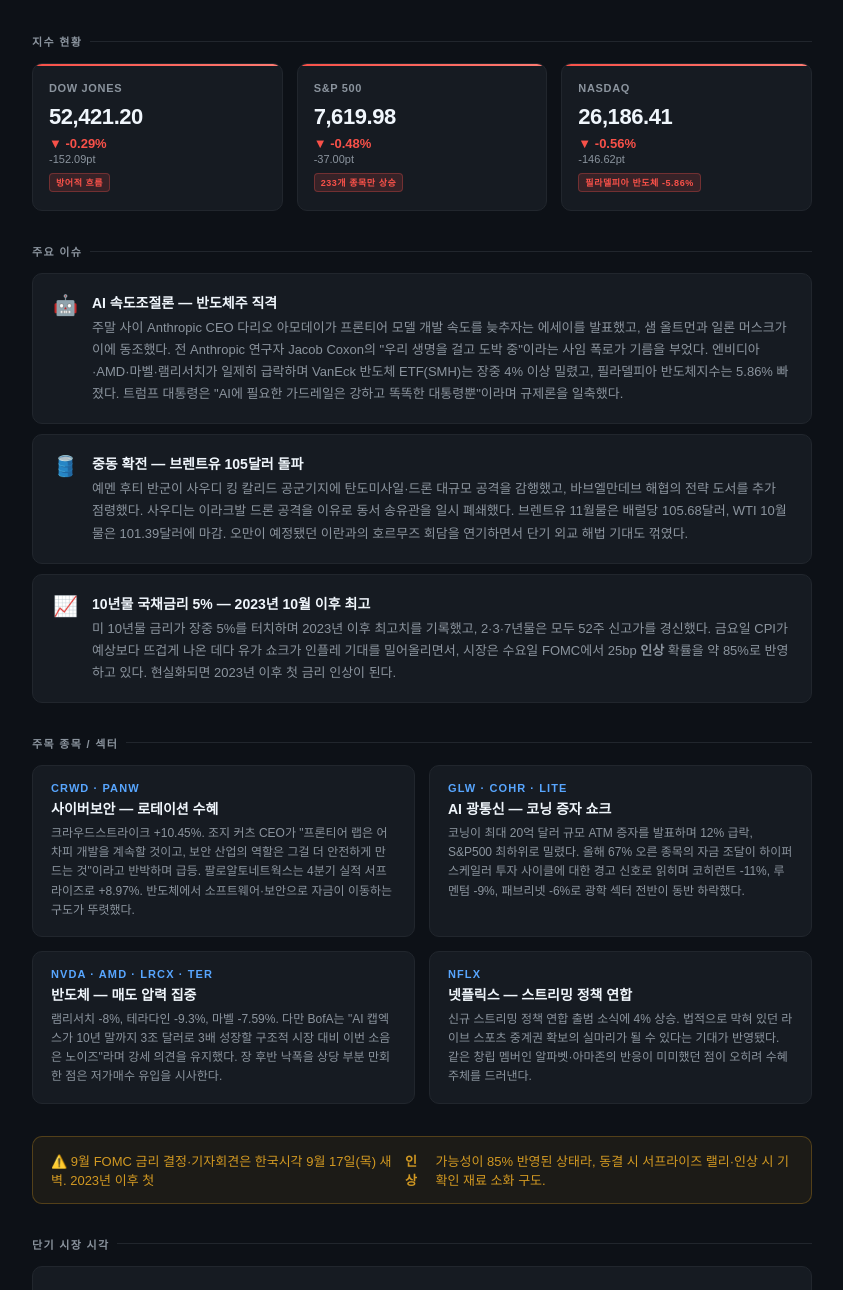
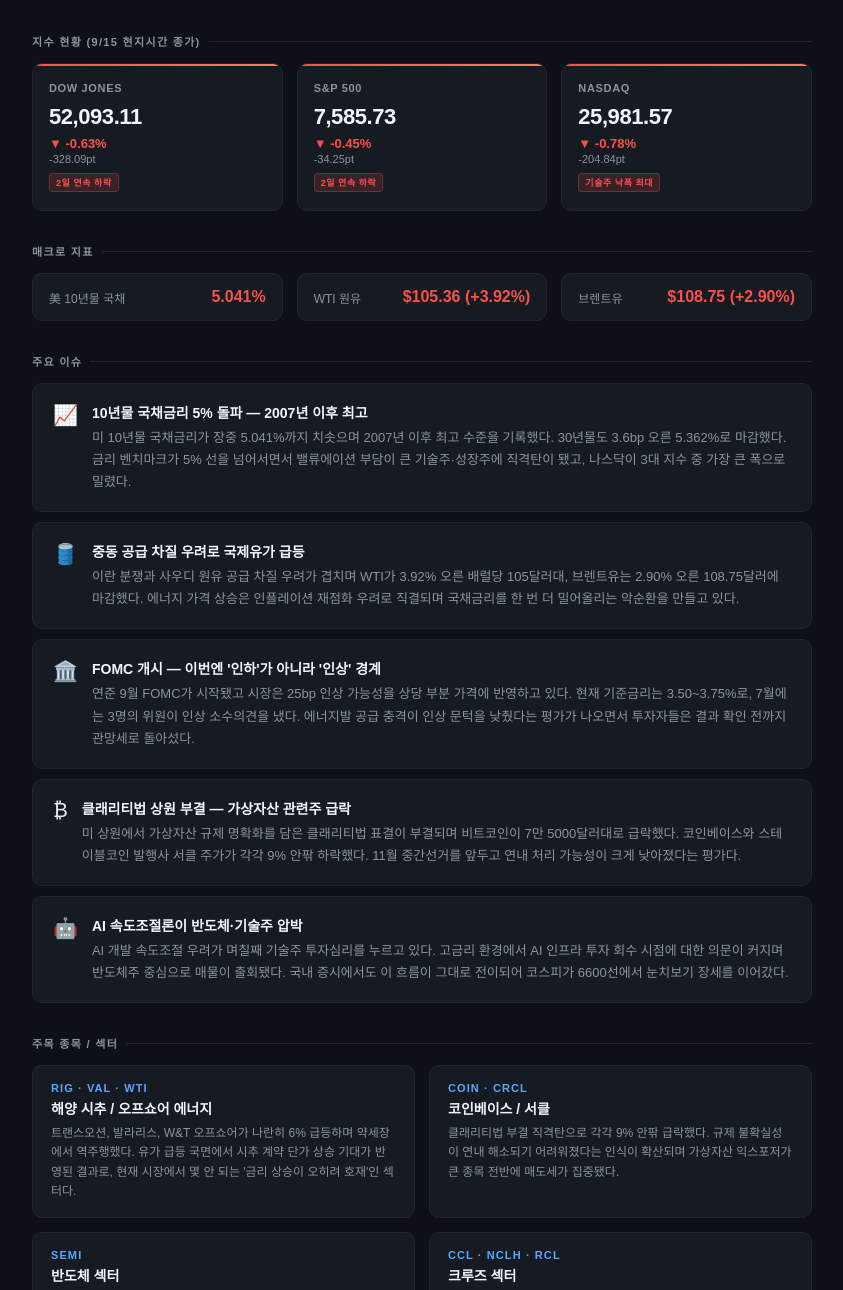
Before and after one commit to ksjin09/market-briefing, a plain HTML site: page index.html in a window 1280 px wide. Shown: the part 138-1428 px from the top of the page, without its empty margins (218-1061 px from the left). Drawn offline with Linux system fonts and the light colour scheme.

Commit message:
briefing 20260916

```diff
--- a/index.html
+++ b/index.html
@@ -3,7 +3,7 @@
 <head>
   <meta charset="UTF-8" />
   <meta name="viewport" content="width=device-width, initial-scale=1.0"/>
-  <title>미국증시 브리핑 | 2026.09.15</title>
+  <title>미국증시 브리핑 | 2026.09.16</title>
   <style>
     * { margin: 0; padding: 0; box-sizing: border-box; }
     body {
@@ -49,14 +49,13 @@
     }
     .badge.record { background: rgba(63, 185, 80, 0.15); color: #3fb950; border-color: rgba(63, 185, 80, 0.3); }
     .badge.neg { background: rgba(248, 81, 73, 0.15); color: #f85149; border-color: rgba(248, 81, 73, 0.3); }
-    .weekly-grid { display: grid; grid-template-columns: repeat(3, 1fr); gap: 14px; margin-bottom: 32px; }
-    .weekly-card {
+    .macro-grid { display: grid; grid-template-columns: repeat(3, 1fr); gap: 14px; margin-bottom: 32px; }
+    .macro-card {
       background: #161b22; border: 1px solid #21262d; border-radius: 10px;
       padding: 14px 16px; display: flex; justify-content: space-between; align-items: center;
     }
-    .weekly-label { font-size: 12px; color: #8b949e; }
-    .weekly-val { font-size: 16px; font-weight: 700; color: #3fb950; }
-    .weekly-val.down { color: #f85149; }
+    .macro-label { font-size: 12px; color: #8b949e; }
+    .macro-val { font-size: 16px; font-weight: 700; color: #f85149; }
     .issue-list { margin-bottom: 32px; }
     .issue-item {
       background: #161b22; border: 1px solid #21262d; border-radius: 10px;
@@ -73,112 +72,156 @@
     .notice {
       background: rgba(210, 153, 34, 0.08); border: 1px solid rgba(210, 153, 34, 0.3);
       border-radius: 10px; padding: 14px 18px; display: flex; align-items: center;
-      gap: 12px; margin-bottom: 32px; font-size: 13px; color: #d29922;
+      gap: 12px; margin-bottom: 32px; font-size: 13px; color: #d29922; line-height: 1.6;
     }
     .outlook { background: #161b22; border: 1px solid #21262d; border-radius: 10px; padding: 20px; margin-bottom: 32px; }
     .outlook p { font-size: 13px; color: #8b949e; line-height: 1.85; }
     .outlook strong { color: #e6edf3; }
     .footer { text-align: center; font-size: 11px; color: #484f58; padding-top: 20px; border-top: 1px solid #21262d; }
+    @media (max-width: 640px) {
+      .index-grid, .macro-grid, .stock-grid { grid-template-columns: 1fr; }
+    }
   </style>
 </head>
 <body>
 <div class="container">
 
   <div class="header">
-    <div class="date">📊 US Market Briefing · 2026.09.15 (화) 기준 · 9/14(월) 뉴욕 마감</div>
+    <div class="date">📊 US Market Briefing · 2026.09.16 (수) 기준</div>
     <h1>미국증시 일일 브리핑</h1>
-    <div class="subtitle">AI 속도조절론 + 유가 급등 + 10년물 5% 돌파 — 3대 지수 동반 하락, 내일 FOMC가 분수령</div>
+    <div class="subtitle">10년물 국채금리 5% 돌파 + 국제유가 급등 겹악재에 3대 지수 이틀 연속 하락, 오늘 밤 FOMC가 분수령</div>
   </div>
 
-  <div class="section-title">지수 현황</div>
+  <div class="section-title">지수 현황 (9/15 현지시간 종가)</div>
   <div class="index-grid">
     <div class="index-card down">
       <div class="index-name">DOW JONES</div>
-      <div class="index-value">52,421.20</div>
-      <div class="index-change down">▼ -0.29%</div>
-      <div class="index-pts">-152.09pt</div>
-      <div class="badge neg">방어적 흐름</div>
+      <div class="index-value">52,093.11</div>
+      <div class="index-change down">▼ -0.63%</div>
+      <div class="index-pts">-328.09pt</div>
+      <div class="badge neg">2일 연속 하락</div>
     </div>
     <div class="index-card down">
       <div class="index-name">S&amp;P 500</div>
-      <div class="index-value">7,619.98</div>
-      <div class="index-change down">▼ -0.48%</div>
-      <div class="index-pts">-37.00pt</div>
-      <div class="badge neg">233개 종목만 상승</div>
+      <div class="index-value">7,585.73</div>
+      <div class="index-change down">▼ -0.45%</div>
+      <div class="index-pts">-34.25pt</div>
+      <div class="badge neg">2일 연속 하락</div>
     </div>
     <div class="index-card down">
       <div class="index-name">NASDAQ</div>
-      <div class="index-value">26,186.41</div>
-      <div class="index-change down">▼ -0.56%</div>
-      <div class="index-pts">-146.62pt</div>
-      <div class="badge neg">필라델피아 반도체 -5.86%</div>
+      <div class="index-value">25,981.57</div>
+      <div class="index-change down">▼ -0.78%</div>
+      <div class="index-pts">-204.84pt</div>
+      <div class="badge neg">기술주 낙폭 최대</div>
+    </div>
+  </div>
+
+  <div class="section-title">매크로 지표</div>
+  <div class="macro-grid">
+    <div class="macro-card">
+      <span class="macro-label">美 10년물 국채</span>
+      <span class="macro-val">5.041%</span>
+    </div>
+    <div class="macro-card">
+      <span class="macro-label">WTI 원유</span>
+      <span class="macro-val">$105.36 (+3.92%)</span>
+    </div>
+    <div class="macro-card">
+      <span class="macro-label">브렌트유</span>
+      <span class="macro-val">$108.75 (+2.90%)</span>
     </div>
   </div>
 
   <div class="section-title">주요 이슈</div>
   <div class="issue-list">
+
+    <div class="issue-item">
+      <div class="issue-icon">📈</div>
+      <div>
+        <div class="issue-title">10년물 국채금리 5% 돌파 — 2007년 이후 최고</div>
+        <div class="issue-body">미 10년물 국채금리가 장중 5.041%까지 치솟으며 2007년 이후 최고 수준을 기록했다. 30년물도 3.6bp 오른 5.362%로 마감했다. 금리 벤치마크가 5% 선을 넘어서면서 밸류에이션 부담이 큰 기술주·성장주에 직격탄이 됐고, 나스닥이 3대 지수 중 가장 큰 폭으로 밀렸다.</div>
+      </div>
+    </div>
+
+    <div class="issue-item">
+      <div class="issue-icon">🛢️</div>
+      <div>
+        <div class="issue-title">중동 공급 차질 우려로 국제유가 급등</div>
+        <div class="issue-body">이란 분쟁과 사우디 원유 공급 차질 우려가 겹치며 WTI가 3.92% 오른 배럴당 105달러대, 브렌트유는 2.90% 오른 108.75달러에 마감했다. 에너지 가격 상승은 인플레이션 재점화 우려로 직결되며 국채금리를 한 번 더 밀어올리는 악순환을 만들고 있다.</div>
+      </div>
+    </div>
+
+    <div class="issue-item">
+      <div class="issue-icon">🏛️</div>
+      <div>
+        <div class="issue-title">FOMC 개시 — 이번엔 '인하'가 아니라 '인상' 경계</div>
+        <div class="issue-body">연준 9월 FOMC가 시작됐고 시장은 25bp 인상 가능성을 상당 부분 가격에 반영하고 있다. 현재 기준금리는 3.50~3.75%로, 7월에는 3명의 위원이 인상 소수의견을 냈다. 에너지발 공급 충격이 인상 문턱을 낮췄다는 평가가 나오면서 투자자들은 결과 확인 전까지 관망세로 돌아섰다.</div>
+      </div>
+    </div>
+
+    <div class="issue-item">
+      <div class="issue-icon">₿</div>
+      <div>
+        <div class="issue-title">클래리티법 상원 부결 — 가상자산 관련주 급락</div>
+        <div class="issue-body">미 상원에서 가상자산 규제 명확화를 담은 클래리티법 표결이 부결되며 비트코인이 7만 5000달러대로 급락했다. 코인베이스와 스테이블코인 발행사 서클 주가가 각각 9% 안팎 하락했다. 11월 중간선거를 앞두고 연내 처리 가능성이 크게 낮아졌다는 평가다.</div>
+      </div>
+    </div>
+
     <div class="issue-item">
       <div class="issue-icon">🤖</div>
       <div>
-        <div class="issue-title">AI 속도조절론 — 반도체주 직격</div>
-        <div class="issue-body">주말 사이 Anthropic CEO 다리오 아모데이가 프론티어 모델 개발 속도를 늦추자는 에세이를 발표했고, 샘 올트먼과 일론 머스크가 이에 동조했다. 전 Anthropic 연구자 Jacob Coxon의 "우리 생명을 걸고 도박 중"이라는 사임 폭로가 기름을 부었다. 엔비디아·AMD·마벨·램리서치가 일제히 급락하며 VanEck 반도체 ETF(SMH)는 장중 4% 이상 밀렸고, 필라델피아 반도체지수는 5.86% 빠졌다. 트럼프 대통령은 "AI에 필요한 가드레일은 강하고 똑똑한 대통령뿐"이라며 규제론을 일축했다.</div>
+        <div class="issue-title">AI 속도조절론이 반도체·기술주 압박</div>
+        <div class="issue-body">AI 개발 속도조절 우려가 며칠째 기술주 투자심리를 누르고 있다. 고금리 환경에서 AI 인프라 투자 회수 시점에 대한 의문이 커지며 반도체주 중심으로 매물이 출회됐다. 국내 증시에서도 이 흐름이 그대로 전이되어 코스피가 6600선에서 눈치보기 장세를 이어갔다.</div>
       </div>
     </div>
-    <div class="issue-item">
-      <div class="issue-icon">🛢️</div>
-      <div>
-        <div class="issue-title">중동 확전 — 브렌트유 105달러 돌파</div>
-        <div class="issue-body">예멘 후티 반군이 사우디 킹 칼리드 공군기지에 탄도미사일·드론 대규모 공격을 감행했고, 바브엘만데브 해협의 전략 도서를 추가 점령했다. 사우디는 이라크발 드론 공격을 이유로 동서 송유관을 일시 폐쇄했다. 브렌트유 11월물은 배럴당 105.68달러, WTI 10월물은 101.39달러에 마감. 오만이 예정됐던 이란과의 호르무즈 회담을 연기하면서 단기 외교 해법 기대도 꺾였다.</div>
-      </div>
-    </div>
-    <div class="issue-item">
-      <div class="issue-icon">📈</div>
-      <div>
-        <div class="issue-title">10년물 국채금리 5% — 2023년 10월 이후 최고</div>
-        <div class="issue-body">미 10년물 금리가 장중 5%를 터치하며 2023년 이후 최고치를 기록했고, 2·3·7년물은 모두 52주 신고가를 경신했다. 금요일 CPI가 예상보다 뜨겁게 나온 데다 유가 쇼크가 인플레 기대를 밀어올리면서, 시장은 수요일 FOMC에서 25bp <strong>인상</strong> 확률을 약 85%로 반영하고 있다. 현실화되면 2023년 이후 첫 금리 인상이 된다.</div>
-      </div>
-    </div>
+
   </div>
 
   <div class="section-title">주목 종목 / 섹터</div>
   <div class="stock-grid">
+
     <div class="stock-card">
-      <div class="stock-ticker">CRWD · PANW</div>
-      <div class="stock-name">사이버보안 — 로테이션 수혜</div>
-      <div class="stock-desc">크라우드스트라이크 +10.45%. 조지 커츠 CEO가 "프론티어 랩은 어차피 개발을 계속할 것이고, 보안 산업의 역할은 그걸 더 안전하게 만드는 것"이라고 반박하며 급등. 팔로알토네트웍스는 4분기 실적 서프라이즈로 +8.97%. 반도체에서 소프트웨어·보안으로 자금이 이동하는 구도가 뚜렷했다.</div>
+      <div class="stock-ticker">RIG · VAL · WTI</div>
+      <div class="stock-name">해양 시추 / 오프쇼어 에너지</div>
+      <div class="stock-desc">트랜스오션, 발라리스, W&amp;T 오프쇼어가 나란히 6% 급등하며 약세장에서 역주행했다. 유가 급등 국면에서 시추 계약 단가 상승 기대가 반영된 결과로, 현재 시장에서 몇 안 되는 '금리 상승이 오히려 호재'인 섹터다.</div>
     </div>
+
     <div class="stock-card">
-      <div class="stock-ticker">GLW · COHR · LITE</div>
-      <div class="stock-name">AI 광통신 — 코닝 증자 쇼크</div>
-      <div class="stock-desc">코닝이 최대 20억 달러 규모 ATM 증자를 발표하며 12% 급락, S&amp;P500 최하위로 밀렸다. 올해 67% 오른 종목의 자금 조달이 하이퍼스케일러 투자 사이클에 대한 경고 신호로 읽히며 코히런트 -11%, 루멘텀 -9%, 패브리넷 -6%로 광학 섹터 전반이 동반 하락했다.</div>
+      <div class="stock-ticker">COIN · CRCL</div>
+      <div class="stock-name">코인베이스 / 서클</div>
+      <div class="stock-desc">클래리티법 부결 직격탄으로 각각 9% 안팎 급락했다. 규제 불확실성이 연내 해소되기 어려워졌다는 인식이 확산되며 가상자산 익스포저가 큰 종목 전반에 매도세가 집중됐다.</div>
     </div>
+
     <div class="stock-card">
-      <div class="stock-ticker">NVDA · AMD · LRCX · TER</div>
-      <div class="stock-name">반도체 — 매도 압력 집중</div>
-      <div class="stock-desc">램리서치 -8%, 테라다인 -9.3%, 마벨 -7.59%. 다만 BofA는 "AI 캡엑스가 10년 말까지 3조 달러로 3배 성장할 구조적 시장 대비 이번 소음은 노이즈"라며 강세 의견을 유지했다. 장 후반 낙폭을 상당 부분 만회한 점은 저가매수 유입을 시사한다.</div>
+      <div class="stock-ticker">SEMI</div>
+      <div class="stock-name">반도체 섹터</div>
+      <div class="stock-desc">AI 속도조절론과 고금리 부담이 동시에 작용하며 전일 급락 후 반등 시도 중이다. 밸류에이션 멀티플이 금리에 가장 민감한 섹터라 FOMC 결과에 따라 방향성이 크게 갈릴 구간이다.</div>
     </div>
+
     <div class="stock-card">
-      <div class="stock-ticker">NFLX</div>
-      <div class="stock-name">넷플릭스 — 스트리밍 정책 연합</div>
-      <div class="stock-desc">신규 스트리밍 정책 연합 출범 소식에 4% 상승. 법적으로 막혀 있던 라이브 스포츠 중계권 확보의 실마리가 될 수 있다는 기대가 반영됐다. 같은 창립 멤버인 알파벳·아마존의 반응이 미미했던 점이 오히려 수혜 주체를 드러낸다.</div>
+      <div class="stock-ticker">CCL · NCLH · RCL</div>
+      <div class="stock-name">크루즈 섹터</div>
+      <div class="stock-desc">웰스파고가 카리브해 가격 압박을 이유로 카니발 목표주가를 하향하면서 노르웨지안이 3% 하락했다. 유가 급등이 연료비 부담으로 직결되는 구조라 에너지 랠리의 반대편에 서 있는 섹터다.</div>
     </div>
+
   </div>
 
   <div class="notice">
-    ⚠️ 9월 FOMC 금리 결정·기자회견은 한국시각 9월 17일(목) 새벽. 2023년 이후 첫 <strong>인상</strong> 가능성이 85% 반영된 상태라, 동결 시 서프라이즈 랠리·인상 시 기확인 재료 소화 구도.
+    ⚠️ 오늘(9/16) 한국시간 새벽 FOMC 기준금리 결정 발표. 시장은 25bp 인상 가능성을 상당 부분 반영 중이며, 결과 및 파월 의장 기자회견 톤에 따라 변동성 확대가 예상된다.
   </div>
 
   <div class="section-title">단기 시장 시각</div>
   <div class="outlook">
     <p>
-      <strong>긍정 요인:</strong> 낙폭의 상당 부분이 장 후반 회복됐고, 러셀2000은 -0.25%로 상대적 선방했다. AI 논쟁이 밸류에이션이 아닌 규제·안전 담론에서 촉발된 만큼 실수요 지표(네트워크 가동률 100%, 구형 칩 렌탈가 상승)는 훼손되지 않았다. 사이버보안·소프트웨어로의 로테이션은 시장이 리스크오프가 아니라 섹터 재배치 중이라는 신호에 가깝다. 2분기 미국 가계순자산이 사상 최대인 12.5조 달러 증가한 점도 소비 체력의 하방을 받친다.<br/><br/>
-      <strong>주의 요인:</strong> 유가·금리·AI 규제 세 가지 악재가 동시에 작동하는 삼중고다. 10년물 5%는 주식 밸류에이션에 직접적인 할인율 부담이고, 호르무즈·바브엘만데브 양대 해협이 동시에 흔들리는 상황은 유가 상단을 예측 불가로 만든다. 무엇보다 시장이 이미 금리 <em>인상</em>을 기본 시나리오로 잡았다는 점이 위험하다 — 연준이 매파적 점도표까지 얹으면 재차 급락 여지가 있고, 11월 2일 중간선거도 변동성 요인이다.<br/><br/>
-      <strong>결론:</strong> 지금 시장의 핵심 변수는 AI 서사가 아니라 금리다. 수요일 FOMC 전까지는 포지션을 크게 늘리기보다 관망이 합리적이고, 반도체 저가매수는 금리 방향이 확인된 뒤에 나눠서 접근하는 편이 낫다. AI 안전 논쟁 자체는 실적을 훼손하는 재료가 아니지만, 규제 리스크 프리미엄이 섹터에 새로 얹히기 시작했다는 점은 중기적으로 기억해둘 만하다.
+      <strong>긍정 요인:</strong> 하락폭 자체는 0.5~0.8% 수준으로 패닉이라 부르기엔 얕다. 지수는 여전히 고점권에 머물러 있고, 이번 조정은 실적 훼손이 아니라 금리·유가라는 외생 변수에서 비롯됐다. 에너지 섹터는 명확한 수혜를 받고 있어 자금이 시장 밖으로 빠져나가기보다 섹터 간 로테이션 형태로 돌고 있다. WTI와 브렌트유가 다음 날 되돌림을 보인 점도 유가 급등이 일시적 스파이크였을 가능성을 열어둔다.<br/><br/>
+      <strong>주의 요인:</strong> 10년물 5% 돌파는 단순한 숫자가 아니라 무위험 수익률이 주식의 기대수익률과 경쟁 가능한 구간에 진입했다는 신호다. 여기에 유가 급등이 겹치면 연준은 인플레 재점화를 막기 위해 매파적으로 기울 수밖에 없고, 이는 다시 금리를 밀어올린다. 3거래일 연속 하락이 이 악순환의 초기 반영일 수 있다. 중동 지정학 리스크는 통제 불가능한 변수이고, 규제 불확실성(클래리티법 부결)까지 겹치며 위험자산 전반의 할인율이 높아지는 국면이다.<br/><br/>
+      <strong>결론:</strong> 오늘 밤 FOMC가 방향을 결정한다. 인상 시 시장은 이미 어느 정도 각오한 상태라 '한 번으로 끝'이라는 시그널이 나오면 오히려 안도 랠리가 가능하고, 추가 인상 여지를 열어두면 조정이 길어질 공산이 크다. 동결로 나오더라도 유가발 인플레 우려가 남아 국채금리가 쉽게 내려오긴 어렵다. 당분간은 방향성 베팅보다 에너지 익스포저 확인과 고멀티플 종목 비중 점검이 실용적인 대응이다.
     </p>
   </div>
 
   <div class="footer">
-    데이터 출처: TheStreet · Yahoo Finance · CNBC · 24/7 Wall St. · 네이버뉴스(뉴시스·딜사이트·비즈니스포스트) · 생성일시: 2026.09.15
+    데이터 출처: Yahoo Finance · CNBC · 네이버뉴스(연합·한경·뉴스핌·비즈니스코리아) · US Stock Info · 생성일시: 2026.09.16
   </div>
 
 </div>
```
